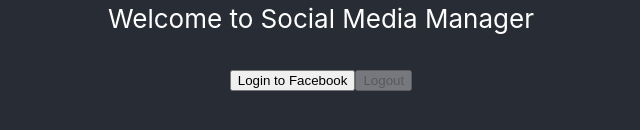
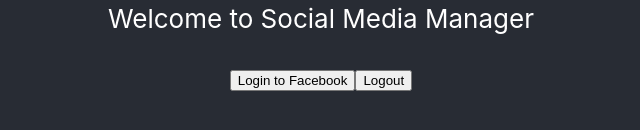
Before and after one commit to adam-kuhn/social-media-manager, a React (Create React App) app: page / in a window 1280 px wide. Shown: the part 366-496 px from the top of the page, without its empty margins (319-959 px from the left). Built offline with nearby package versions, Linux system fonts and the light colour scheme.

Commit message:
move dev logout into main logout handler

```diff
--- a/src/components/FacebookAuth/FacebookLogout/FacebookLogout.jsx
+++ b/src/components/FacebookAuth/FacebookLogout/FacebookLogout.jsx
@@ -4,6 +4,10 @@
 const FacebookLogout = (props) => {
   const history = useHistory()
   const handleFacebookLogout = () => {
+    // Used so I don't have to connect to Facebook SDK using ngrok
+    // for when I'm lazy and just testing non FB functionality
+    const devLogin = true
+    if (devLogin) history.push('/')
     window.FB.getLoginStatus((response) => {
       if (response.status === 'connected') {
         window.FB.logout((response) => {
@@ -13,15 +17,9 @@
       }
     })
   }
-  // Used so I don't have to connect to Facebook SDK using ngrok
-  // for when I'm lazy and just testing non FB functionality
-  const developmentLogout = () => {
-    props.setUserLoggedInStatus(false)
-    history.push('/')
-  }
-    return (
-      <button disabled={!props.userIsLoggedIn} onClick={developmentLogout}>Logout</button>
-    )
+  return (
+    <button onClick={handleFacebookLogout}>Logout</button>
+  )
 }
 
 export default FacebookLogout
```
